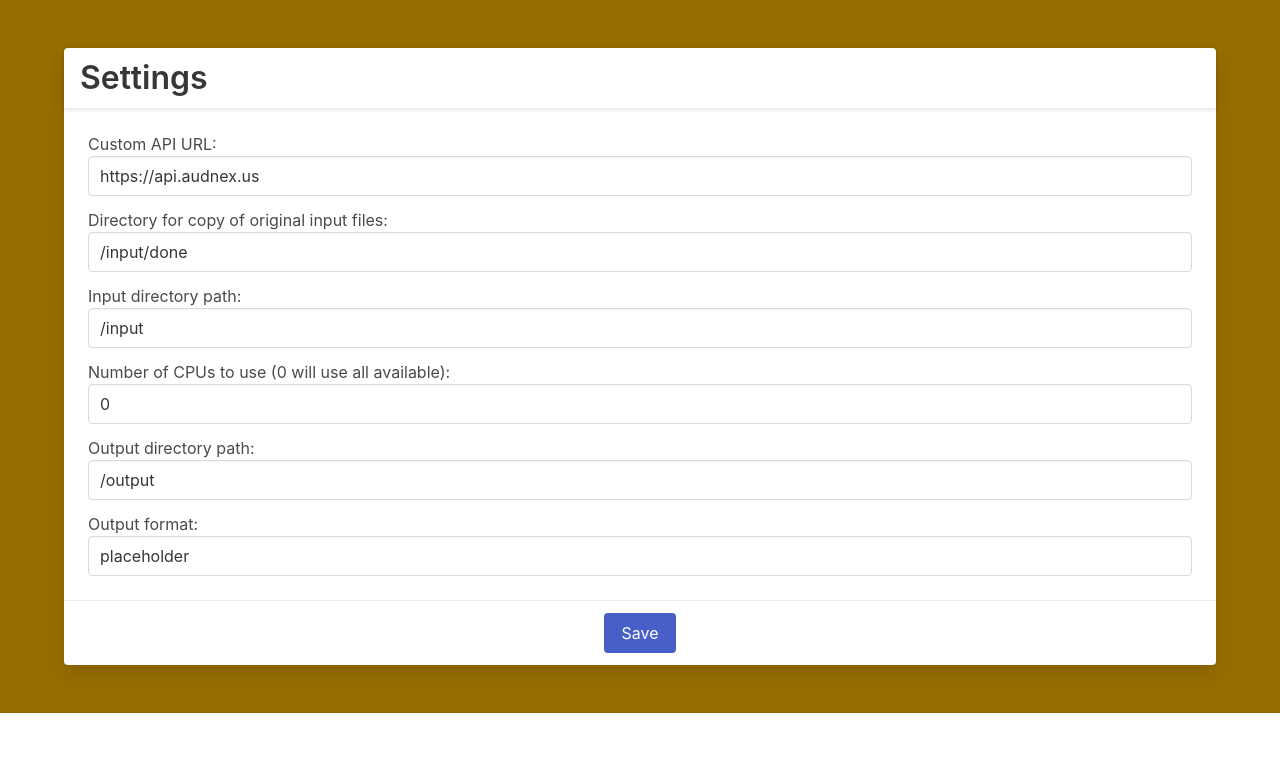
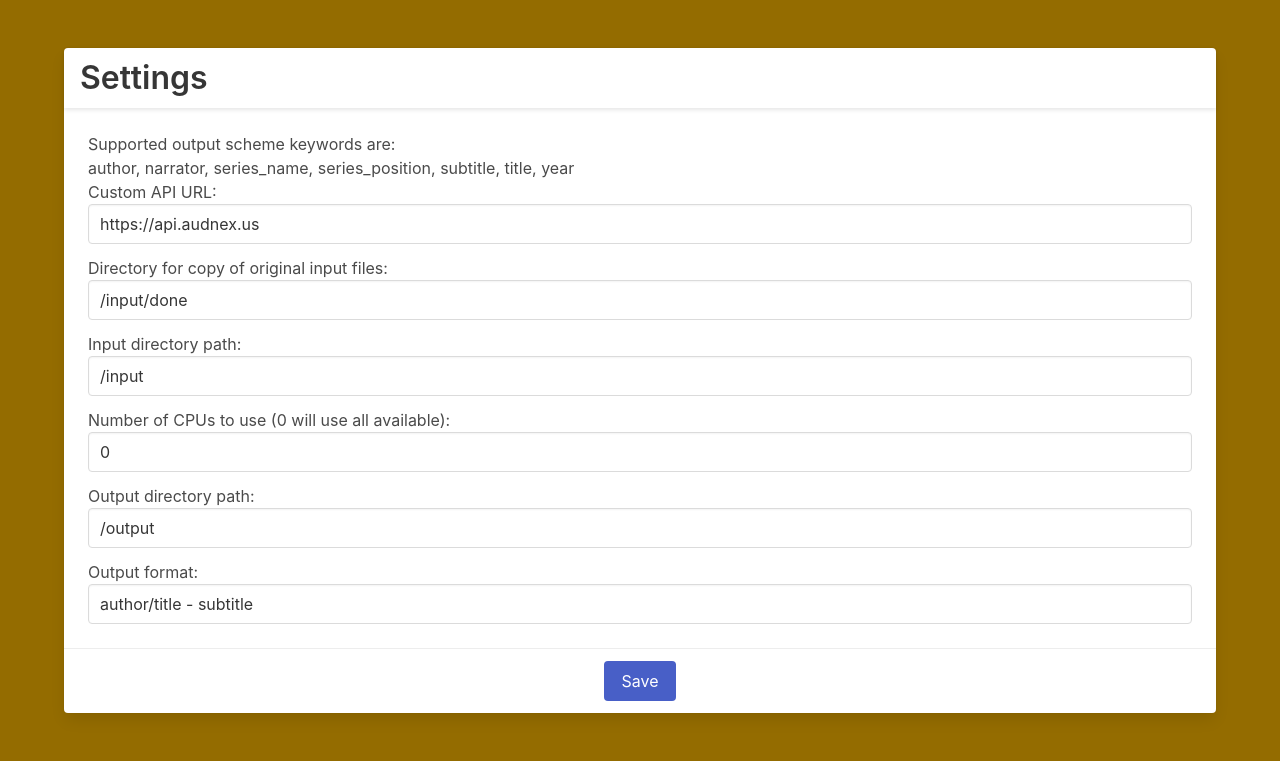
Before and after one commit to djdembeck/bragibooks, a Django app: page /import/setting in a window 1280 px wide. Shown: the part 99-860 px from the top of the page. Before the commit the page ends 812 px from the top, so only its background shows below. Run offline with Django 3.2, Linux system fonts and the light colour scheme; data that the repository does not hold is empty.

Commit message:
feat: :sparkles: connect output scheme setting to m4b-merge path format

```diff
--- a/importer/templates/setting.html
+++ b/importer/templates/setting.html
@@ -11,6 +11,13 @@
             <form action="/import/setting" method="POST">
                 {% csrf_token %}
                 <div class="card-content">
+                    <blockquote>
+                        <p>
+                            Supported output scheme keywords are:
+                            <br>
+                            author, narrator, series_name, series_position, subtitle, title, year
+                        </p>
+                    </blockquote>
                     {% for field in form %}
                         <div class="field is-horizontal">
                             <div class="field-body">
--- a/importer/views.py
+++ b/importer/views.py
@@ -146,7 +146,7 @@
             'input_directory': '/input',
             'num_cpus': 0,
             'output_directory': '/output',
-            'output_scheme': 'placeholder'
+            'output_scheme': 'author/title - subtitle'
         }
         if existing_settings:
             form = SettingForm(instance=existing_settings)
--- a/utils/merge.py
+++ b/utils/merge.py
@@ -23,6 +23,7 @@
             config.junk_dir = existing_settings.completed_directory
             config.num_cpus = existing_settings.num_cpus
             config.output = existing_settings.output_directory
+            config.path_format = existing_settings.output_scheme
 
         # Create BookData object from asin response
         aud = audible_helper.BookData(self.asin)
```
